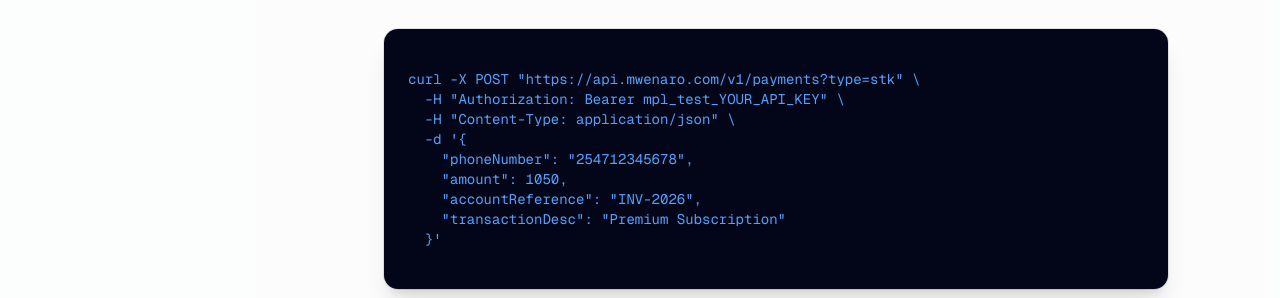
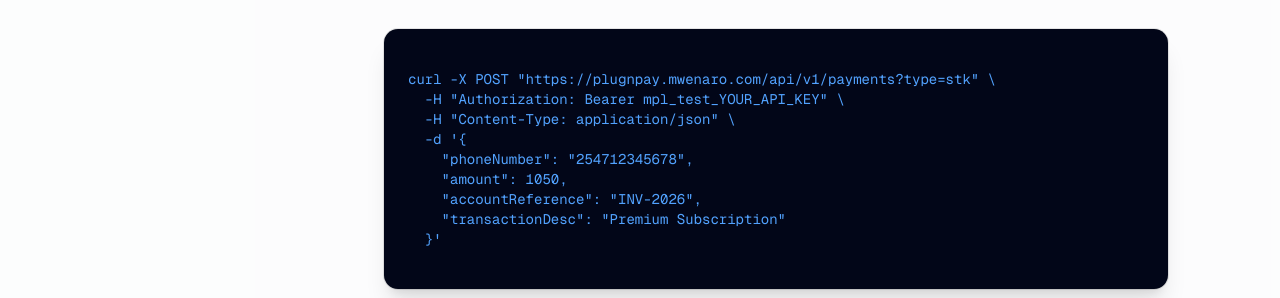
Before and after one commit to dev-mwero/mwenaro-plug-n-pay, a Next.js app: page /docs in a window 1280 px wide. Shown: the part 790-1088 px from the top of the page. Built offline with nearby package versions, Linux system fonts and the light colour scheme.

Commit message:
fix(docs): update API domain to plugnpay.mwenaro.com/api

```diff
--- a/src/app/docs/page.tsx
+++ b/src/app/docs/page.tsx
@@ -91,7 +91,7 @@
                     <CardContent className="p-6">
                       <pre className="text-sm text-blue-400 font-mono overflow-x-auto">
                         <code>
-{`curl -X POST "https://api.mwenaro.com/v1/payments?type=stk" \\
+{`curl -X POST "https://plugnpay.mwenaro.com/api/v1/payments?type=stk" \\
   -H "Authorization: Bearer mpl_test_YOUR_API_KEY" \\
   -H "Content-Type: application/json" \\
   -d '{
@@ -115,7 +115,7 @@
 
 async function initiateSTK() {
   try {
-    const response = await axios.post('https://api.mwenaro.com/v1/payments?type=stk', {
+    const response = await axios.post('https://plugnpay.mwenaro.com/api/v1/payments?type=stk', {
       phoneNumber: "254712345678",
       amount: 1050,
       accountReference: "INV-2026",
@@ -150,7 +150,7 @@
 }
 
 export async function lipaNaMpesa(payload: StkPayload) {
-  const res = await fetch("https://api.mwenaro.com/v1/payments?type=stk", {
+  const res = await fetch("https://plugnpay.mwenaro.com/api/v1/payments?type=stk", {
     method: "POST",
     headers: {
       "Authorization": \`Bearer \${process.env.MWENARO_API_KEY}\`,
```
